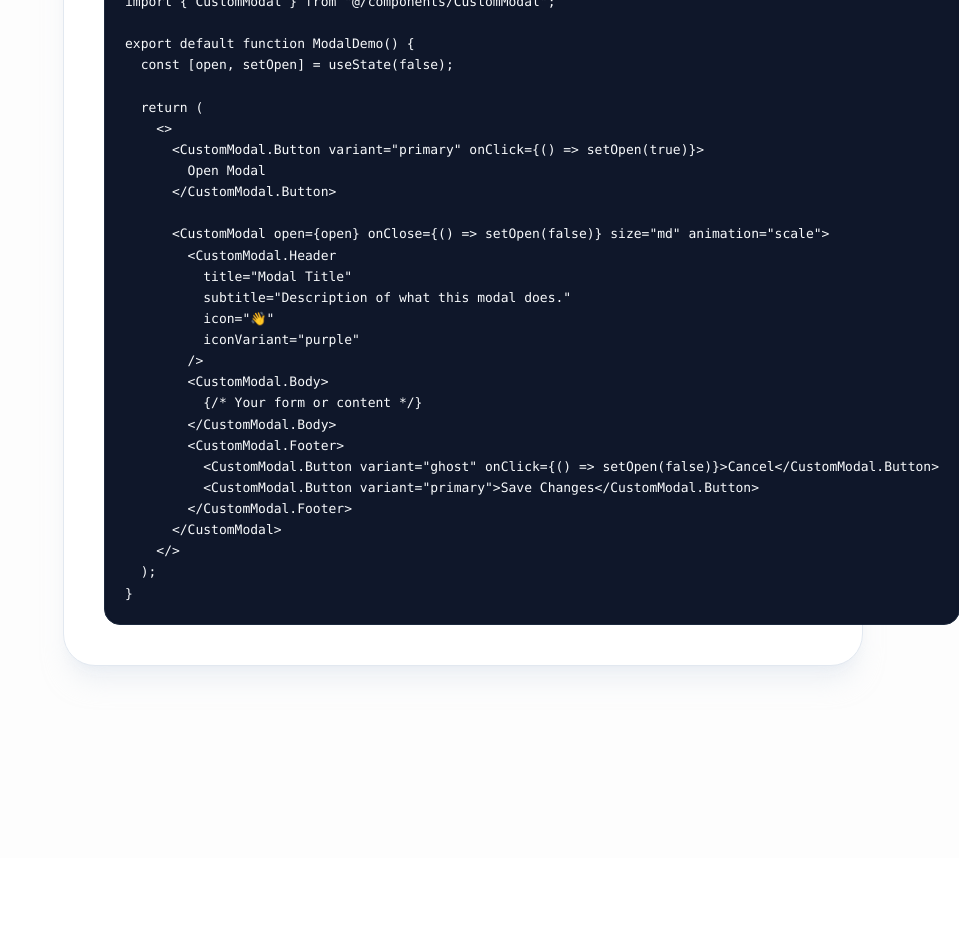
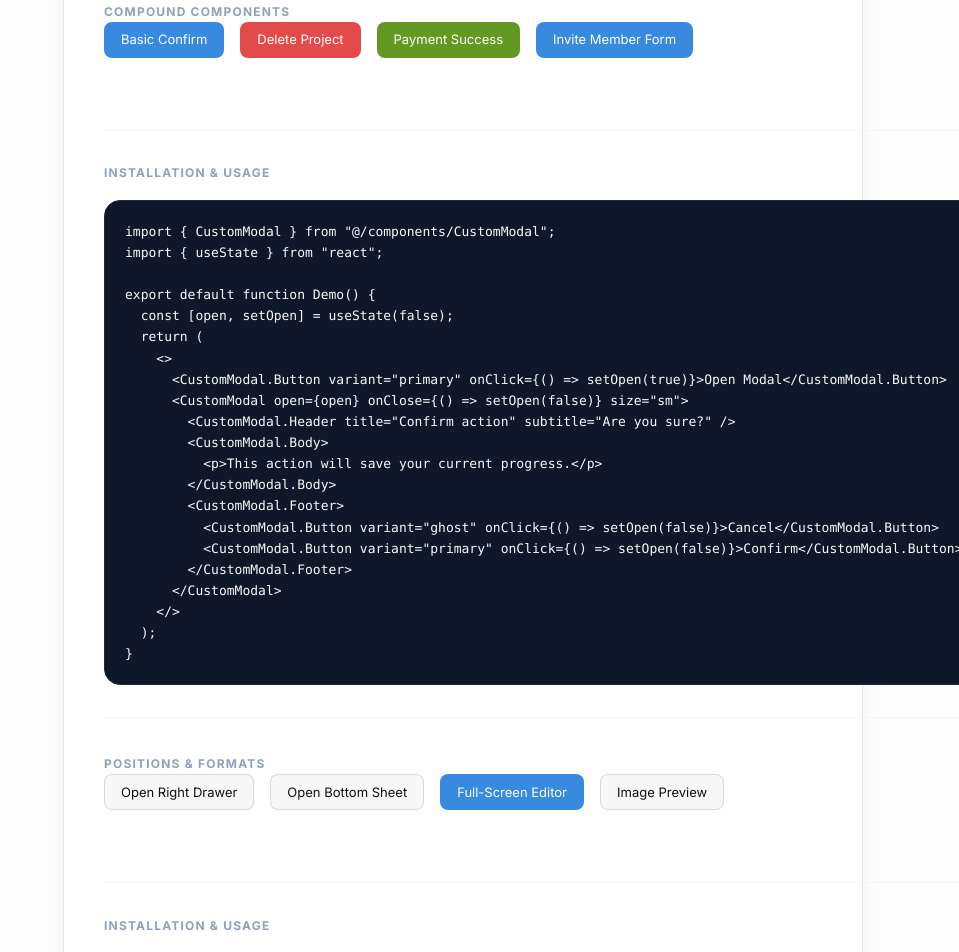
Before and after one commit to OneBI-Software-LLP/Onebi-custom-Components, a Next.js app: page /components/modal in a window 1280 px wide. Shown: the part 880-1832 px from the top of the page, without its empty margins (321-1280 px from the left). Before the commit the page ends 1738 px from the top, so only its background shows below. Built offline with nearby package versions, Linux system fonts and the light colour scheme.

Commit message:
-Added how to import and usages of modal.

```diff
--- a/src/app/components/modal/page.tsx
+++ b/src/app/components/modal/page.tsx
@@ -431,6 +431,22 @@ export default function ModalPage() {
                 <LegacyModalDemo />
               </div>
             </div>
+            <CodeBlock
+              code={`import { CustomModal } from "@/components/CustomModal";
+import { useState } from "react";
+
+export default function Demo() {
+  const [open, setOpen] = useState(false);
+  return (
+    <>
+      <CustomModal.Button variant="secondary" onClick={() => setOpen(true)}>Open Legacy Modal</CustomModal.Button>
+      <CustomModal isOpen={open} onClose={() => setOpen(false)} title="Legacy Wrapper">
+        <p>Legacy props approach for backward compatibility.</p>
+      </CustomModal>
+    </>
+  );
+}`}
+            />
 
             <Separator className="bg-slate-100" />
 
@@ -445,6 +461,29 @@ export default function ModalPage() {
                 <FormModalDemo />
               </div>
             </div>
+            <CodeBlock
+              code={`import { CustomModal } from "@/components/CustomModal";
+import { useState } from "react";
+
+export default function Demo() {
+  const [open, setOpen] = useState(false);
+  return (
+    <>
+      <CustomModal.Button variant="primary" onClick={() => setOpen(true)}>Open Modal</CustomModal.Button>
+      <CustomModal open={open} onClose={() => setOpen(false)} size="sm">
+        <CustomModal.Header title="Confirm action" subtitle="Are you sure?" />
+        <CustomModal.Body>
+          <p>This action will save your current progress.</p>
+        </CustomModal.Body>
+        <CustomModal.Footer>
+          <CustomModal.Button variant="ghost" onClick={() => setOpen(false)}>Cancel</CustomModal.Button>
+          <CustomModal.Button variant="primary" onClick={() => setOpen(false)}>Confirm</CustomModal.Button>
+        </CustomModal.Footer>
+      </CustomModal>
+    </>
+  );
+}`}
+            />
 
             <Separator className="bg-slate-100" />
 
@@ -459,6 +498,33 @@ export default function ModalPage() {
                 <LightboxModalDemo />
               </div>
             </div>
+            <CodeBlock
+              code={`import { CustomModal } from "@/components/CustomModal";
+import { useState } from "react";
+
+export default function Demo() {
+  const [open, setOpen] = useState(false);
+  return (
+    <>
+      <CustomModal.Button variant="secondary" onClick={() => setOpen(true)}>Right Drawer</CustomModal.Button>
+      <CustomModal
+        open={open}
+        onClose={() => setOpen(false)}
+        position="right" /* 'center' | 'top' | 'bottom' | 'left' | 'right' */
+        size="sm"
+        animation="slide-right"
+        closeOnOverlay
+      >
+        <CustomModal.Header title="Drawer Title" divider />
+        <CustomModal.Body scrollable>Content here</CustomModal.Body>
+        <CustomModal.Footer>
+          <CustomModal.Button variant="primary" onClick={() => setOpen(false)}>Apply</CustomModal.Button>
+        </CustomModal.Footer>
+      </CustomModal>
+    </>
+  );
+}`}
+            />
 
             <Separator className="bg-slate-100" />
 
@@ -472,32 +538,27 @@ export default function ModalPage() {
                 <ListScrollableModalDemo />
               </div>
             </div>
-
             <CodeBlock
               code={`import { CustomModal } from "@/components/CustomModal";
+import { useState } from "react";
 
-export default function ModalDemo() {
+export default function Demo() {
   const [open, setOpen] = useState(false);
+  const [step, setStep] = useState(0);
+  const steps = ['Details', 'Configure', 'Review'];
 
   return (
     <>
-      <CustomModal.Button variant="primary" onClick={() => setOpen(true)}>
-        Open Modal
-      </CustomModal.Button>
-
-      <CustomModal open={open} onClose={() => setOpen(false)} size="md" animation="scale">
-        <CustomModal.Header
-          title="Modal Title"
-          subtitle="Description of what this modal does."
-          icon="👋"
-          iconVariant="purple"
-        />
-        <CustomModal.Body>
-          {/* Your form or content */}
-        </CustomModal.Body>
-        <CustomModal.Footer>
-          <CustomModal.Button variant="ghost" onClick={() => setOpen(false)}>Cancel</CustomModal.Button>
-          <CustomModal.Button variant="primary">Save Changes</CustomModal.Button>
+      <CustomModal.Button variant="secondary" onClick={() => setOpen(true)}>Multi-Step Wizard</CustomModal.Button>
+      <CustomModal open={open} onClose={() => setOpen(false)} size="md">
+        <div style={{ padding: '4px 24px 0' }}>
+          <CustomModal.Stepper steps={steps} current={step} />
+        </div>
+        <hr style={{ border: 'none', borderTop: '0.5px solid rgba(0,0,0,0.10)', margin: 0 }} />
+        <CustomModal.Body>Step {step + 1} Content</CustomModal.Body>
+        <CustomModal.Footer align="between">
+          <CustomModal.Button variant="ghost" onClick={() => setStep(s => Math.max(0, s - 1))}>Back</CustomModal.Button>
+          <CustomModal.Button variant="primary" onClick={() => setStep(s => Math.min(steps.length - 1, s + 1))}>Next</CustomModal.Button>
         </CustomModal.Footer>
       </CustomModal>
     </>
```
